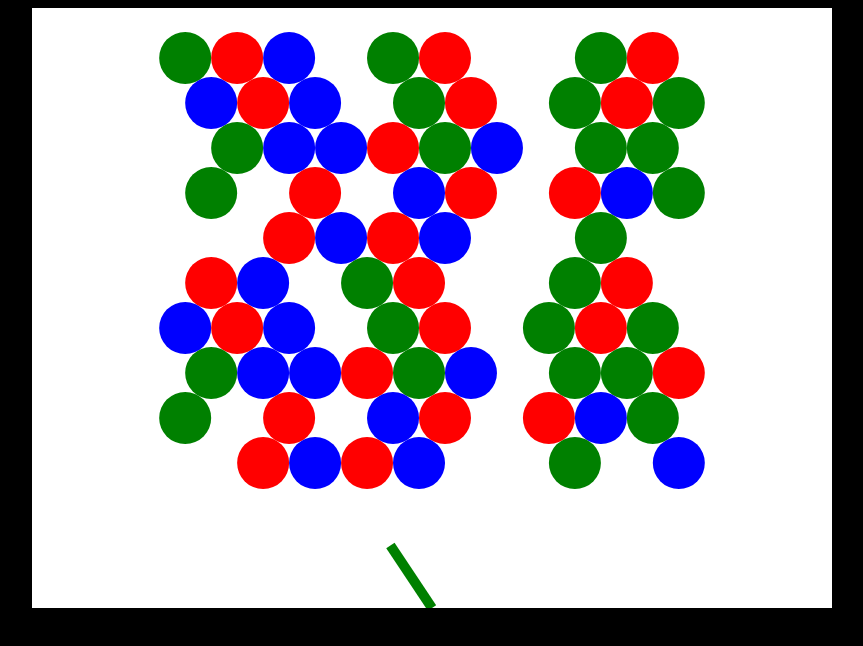
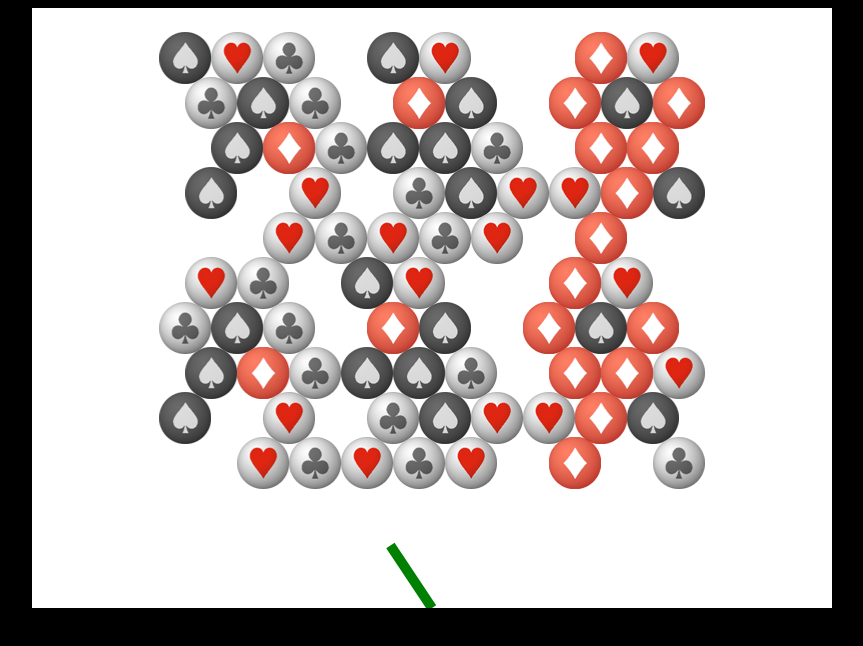
Before and after one commit to gamkedo-la/apc5, a plain HTML site: page index.html in a window 1280 px wide. Shown: the whole page, without its empty margins (208-1071 px from the left). Drawn offline with Linux system fonts and the light colour scheme.

Commit message:
Adding card suit bubbles just to try the idea (no face values yet / at this time, just trying it on), global debug value useCardSuits can be set false to go back to colored circle bubbles

```diff
--- a/index.html
+++ b/index.html
@@ -21,6 +21,7 @@
 <center><canvas id="gameCanvas" width="800" height="600"></canvas></center>
 
 
+<script src="js/ImageLoading.js"></script>
 <script src="js/Tools.js"></script>
 <script src="js/GraphicsCommon.js"></script>
 <script src="js/Grid.js"></script>
--- a/js/GraphicsCommon.js
+++ b/js/GraphicsCommon.js
@@ -1,3 +1,8 @@
+function drawCenteredImage(imageVar, cx,cy) {
+	canvasContext.drawImage(imageVar,
+			cx-imageVar.width/2, cy-imageVar.height/2);
+}
+
 function drawLines(pointArray){
 	canvasContext.beginPath();
 	canvasContext.moveTo(pointArray[0].x, pointArray[0].y);
--- a/js/Grid.js
+++ b/js/Grid.js
@@ -13,23 +13,33 @@ var Grid = function (_offsetX, _offsetY, _cols, _rows) {
 	const BUBBLE_RED = 1;
 	const BUBBLE_GREEN = 2;
 	const BUBBLE_BLUE = 3;
-	const BUBBLE_KINDS = 4;
+	const BUBBLE_ORANGE = 4;
+	const BUBBLE_KINDS = 5;
 	var bubbleDefs = [];
-	var bubbleColor = ["white","red","green","blue"];
+	var bubbleColor = ["gap","red","green","blue","orange"];
+	var bubbleSuit = ["none","heart","spade","diamond","club"];
+	var bubbleImage = [null,imgBubbleHeart,imgBubbleSpade,imgBubbleDiamond,imgBubbleClub];
 
 	var bubbleCRToIndex = function(atC,atR) {
 		return atC + (atR+atC/2) * cols;
 	}
-	var findColorHere = function(pixelX,pixelY) {
+	var findSuitHere = function(pixelX,pixelY) {
 		var curHex = screenCoordsToGrid(pixelX, pixelY);
 		var idx = bubbleCRToIndex(curHex.y,curHex.x);
-		console.log(curHex.x + " " + curHex.y + " " + bubbleColor[bubbleDefs[idx]]);
+		console.log(curHex.x + " " + curHex.y + " " +
+			(useCardSuits ? bubbleSuit[bubbleDefs[idx]] :
+				bubbleColor[bubbleDefs[idx]]));
 	}
 	var drawBubbleAt = function(atC,atR) {
 		var bubbleHere = bubbleDefs[ bubbleCRToIndex(atC,atR) ];
 		if(bubbleHere != BUBBLE_NONE) {
 			var center = gridCoordsToScreen(atR, atC);
-			drawCircleFill(center.x, center.y, 26, bubbleColor[bubbleHere], 1);
+			if(useCardSuits) {
+				drawCenteredImage(bubbleImage[bubbleHere],
+					center.x, center.y);
+			} else {
+				drawCircleFill(center.x, center.y, 26, bubbleColor[bubbleHere], 1);
+			}
 		}
 	}
 
@@ -156,7 +166,7 @@ var Grid = function (_offsetX, _offsetY, _cols, _rows) {
 	return {
 		size: size,
 		screenCoordsToGrid: screenCoordsToGrid,
-		findColorHere: findColorHere,
+		findSuitHere: findSuitHere,
 		drawBounds: drawBounds,
 		hexRound: hexRound,
 		debugScreen: debugScreen,
--- /dev/null
+++ b/js/ImageLoading.js
@@ -0,0 +1,9 @@
+var imgBubbleHeart = document.createElement("img");
+var imgBubbleSpade = document.createElement("img");
+var imgBubbleClub = document.createElement("img");
+var imgBubbleDiamond = document.createElement("img");
+
+imgBubbleHeart.src = "images/heart.png";
+imgBubbleSpade.src = "images/spade.png";
+imgBubbleClub.src = "images/club.png";
+imgBubbleDiamond.src = "images/diamond.png";
--- a/js/Input.js
+++ b/js/Input.js
@@ -16,7 +16,7 @@ function mousePressed(evt) {
 		case 0:
 			if(debug){console.log("Mouse 0");} //debug
 			mouse.left = true;
-			grid.findColorHere(mouse.x,mouse.y);
+			grid.findSuitHere(mouse.x,mouse.y);
 			break;
 		case 1:
 			if(debug){console.log("Mouse 1");} //debug
--- a/js/Main.js
+++ b/js/Main.js
@@ -3,6 +3,7 @@ var canvas, canvasContext, grid, deltaTime, prevTime;
 
 //Global debug variables
 var debugCanvas, debugContext, hexDebug = false, debug = true;
+var useCardSuits = true; // turning to false goes back to color circles
 
 //Prevents player from drag selecting
 document.onselectstart = function()
```
Also changed, not shown: images/club.png (added), images/diamond.png (added), images/heart.png (added), images/spade.png (added), 1 other file.
